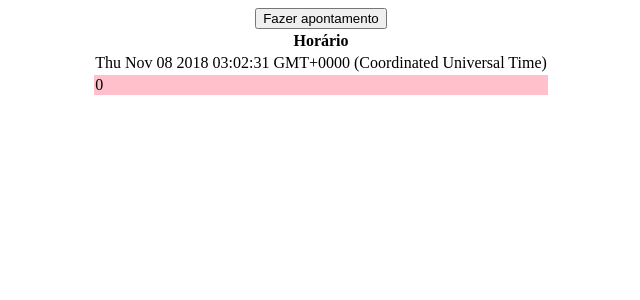
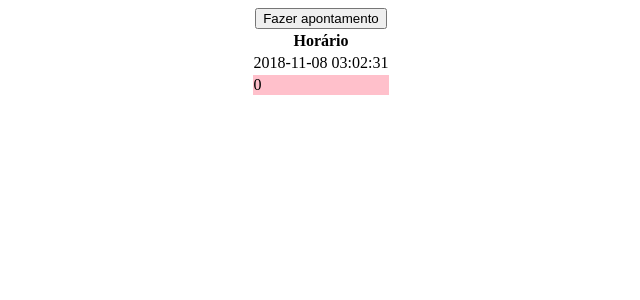
Before and after one commit to holzfallerhund/bater-horas, a React (Create React App) app: page / in a window 1280 px wide. Both pictures are taken after a click on the button "Fazer apontamento". Shown: the top 300 px of the page, without its empty margins (319-959 px from the left). Built offline with nearby package versions, Linux system fonts and the light colour scheme.

Commit message:
quick refactoring

```diff
--- a/package.json
+++ b/package.json
@@ -3,6 +3,7 @@
   "version": "0.1.0",
   "private": true,
   "dependencies": {
+    "date-fns": "^1.30.1",
     "ramda": "^0.25.0",
     "react": "^16.6.0",
     "react-dom": "^16.6.0",
--- a/src/App.js
+++ b/src/App.js
@@ -10,6 +10,7 @@ import {
   subtract,
   sum
 } from 'ramda'
+import { format } from 'date-fns'
 
 const AppContainer = styled.div`
   display: flex;
@@ -27,12 +28,24 @@ const date = pipe(
   msToHours
 )
 
-const TableFooter = ({ dates, hours }) => {
+const TableCell = ({ appointments }) => {
+  return (
+    (appointments.length % 2 === 0
+      ? appointments
+      : appointments).map((appointment, index) =>
+      <tr key={index}>
+        <td>{ format(appointment.date, 'YYYY-MM-DD HH:mm:ss') }</td>
+      </tr>
+    )
+  )
+}
+
+const TableFooter = ({ dates, pointedHours  }) => {
   if (dates.length > 0) {
     return (
       <tfoot style={ {backgroundColor: "pink" } }>
         <tr>
-          <td>{ hours }</td>
+          <td>{ pointedHours  }</td>
         </tr>
       </tfoot>
     )
@@ -43,34 +56,34 @@ const TableFooter = ({ dates, hours }) => {
 
 class App extends Component {
   state = {
-    mockData: [],
-    hours: 0
+    appointments: [],
+    pointedHours : 0
   }
 
   componentDidMount() {
-    this.setState( { mockData: [], hours: 0 })
+    this.setState( { appointments: [], pointedHours : 0 })
   }
 
   handPoint() {
-    const hours =
-      this.state.mockData.length % 2 === 0
-        ? { hours: date(this.state.mockData) }
+    const pointedHours  =
+      this.state.appointments.length % 2 === 0
+        ? { pointedHours : date(this.state.appointments) }
         : {}
 
     const appointment = {
       date: new Date()
     }
 
-    console.log(hours, this.state.mockData)
+    console.log(pointedHours , this.state.appointments)
 
     this.setState({
-      mockData: this.state.mockData.concat([appointment]),
-      ...hours
+      appointments: this.state.appointments.concat([appointment]),
+      ...pointedHours
     })
   }
 
   render() {
-    const { mockData } = this.state;
+    const { appointments } = this.state;
     return (
       <AppContainer>
         <button onClick={ () => this.handPoint() }>
@@ -83,17 +96,14 @@ class App extends Component {
             </tr>
           </thead>
           <tbody>
-          {
-            (mockData.length % 2 === 0
-              ? mockData
-              : mockData).map((val, index) =>
-              <tr key={index}>
-                <td>{ val.date.toString() }</td>
-              </tr>
-            )
-          }
+          <TableCell
+            appointments={ appointments }
+          />
           </tbody>
-          { TableFooter({ dates: mockData, hours: this.state.hours }) }
+          <TableFooter
+            dates={ appointments }
+            pointedHours = { this.state.pointedHours  }
+          />
         </table>
       </AppContainer>
     );
```
Also changed, not shown: 1 other file (tests, documents, lock files or other folders).
